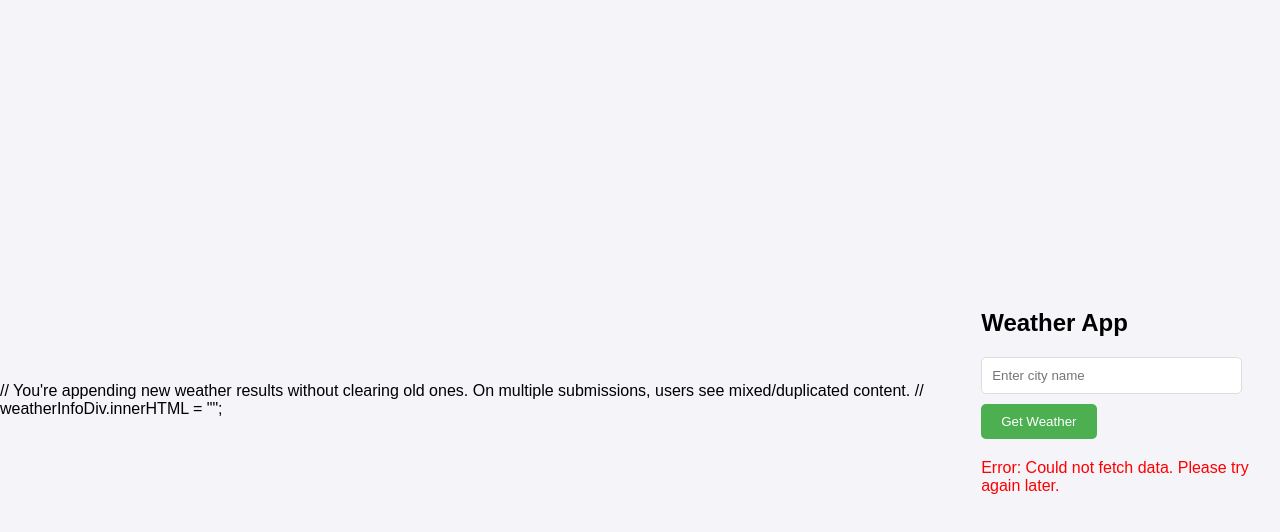
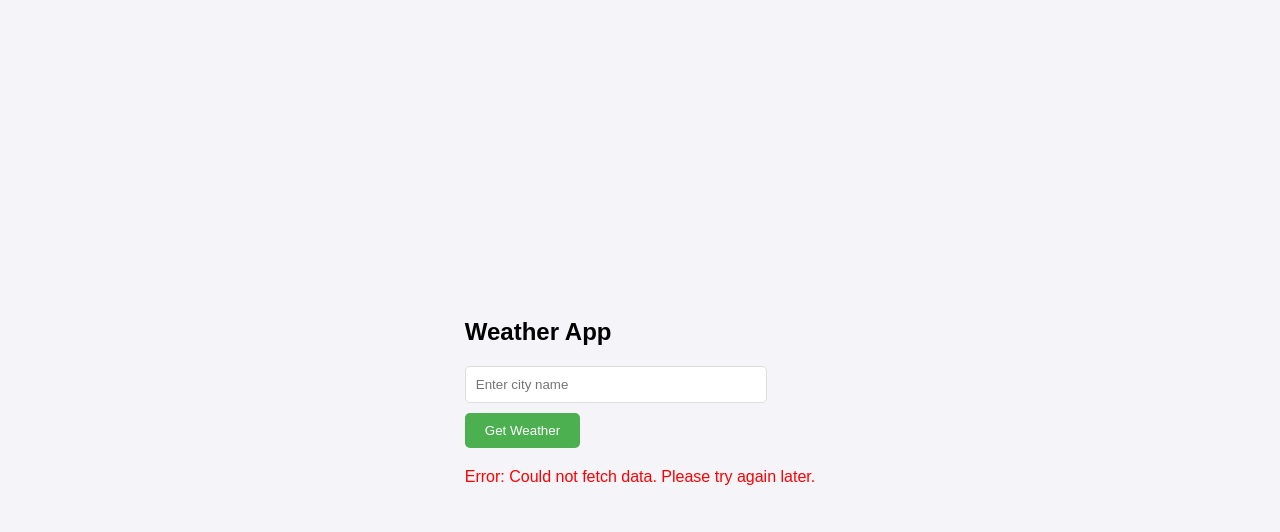
Before and after one commit to arielGribov/weather-app, a plain HTML site: page frontend/index.html in a window 1280 px wide. Both pictures are taken after a click on the button "Get Weather". Drawn offline with Linux system fonts and the light colour scheme; no server answers.

Commit message:
first updates

```diff
--- a/frontend/index.html
+++ b/frontend/index.html
@@ -2,8 +2,8 @@
 <html lang="en">
 
 
-// You're appending new weather results without clearing old ones. On multiple submissions, users see mixed/duplicated content.
-// weatherInfoDiv.innerHTML = "";
+<!-- // You're appending new weather results without clearing old ones. On multiple submissions, users see mixed/duplicated content. -->
+<!-- // weatherInfoDiv.innerHTML = ""; -->
 
 
 
@@ -78,7 +78,10 @@
             const weatherInfoDiv = document.getElementById('weather-info');
 
             try {
-                const response = await fetch(`/api/?city=${city}`);
+                // const response = await fetch(`/api/?city=${city}`);
+                const response = await fetch(`http://127.0.0.1:8000/?city=${city}`);
+
+
 // If the API returns a 500 error or malformed data, .json() will throw. You don’t catch that, leading to JavaScript errors and broken UI.
 // if (!response.ok) throw new Error(`API Error: ${response.status}`);
 
@@ -104,6 +107,7 @@
                 getWeather();
             }
         });
+        weatherInfoDiv.innerHTML = "";
     </script>
 </body>
 
```
Also changed, not shown: 4 other files.
